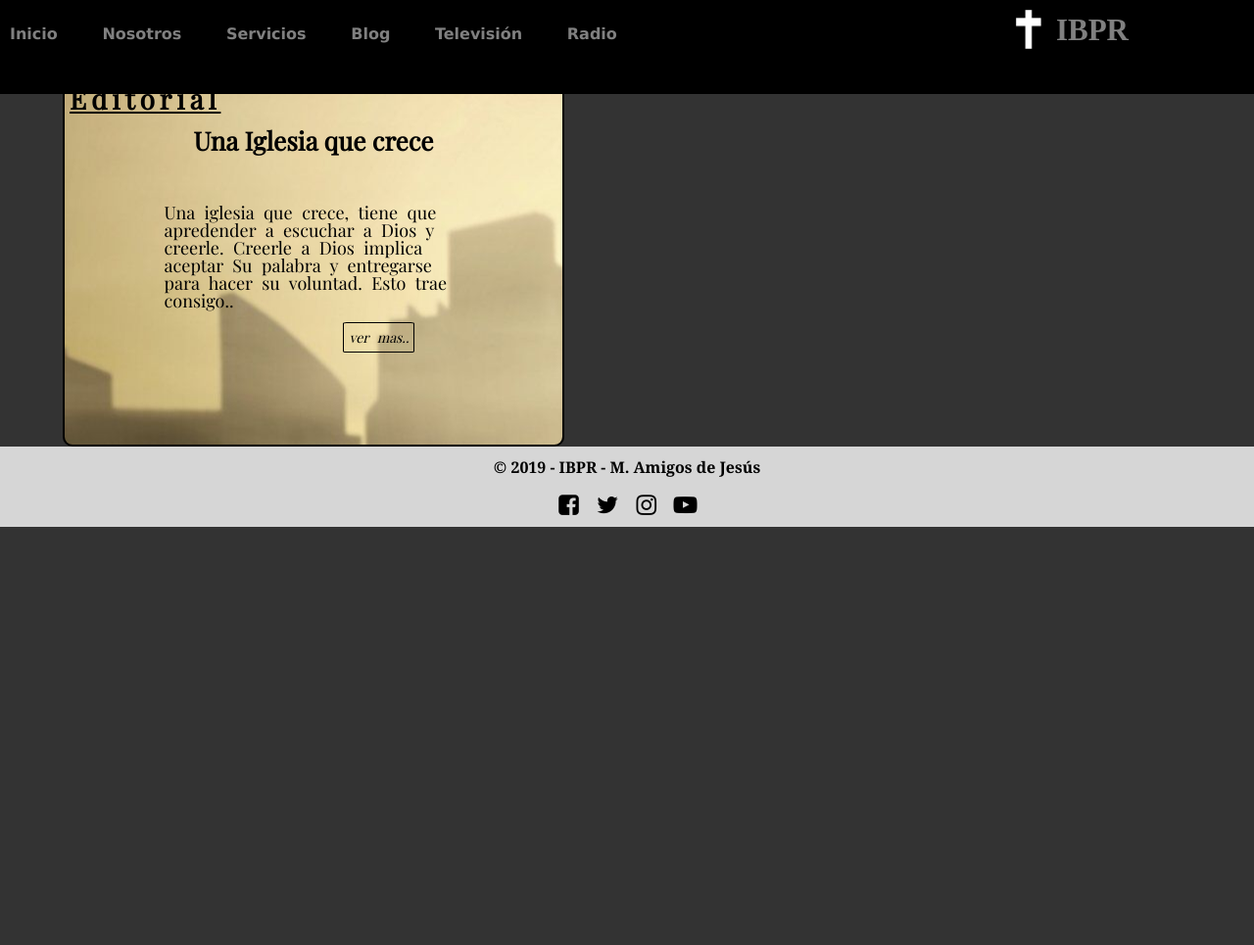
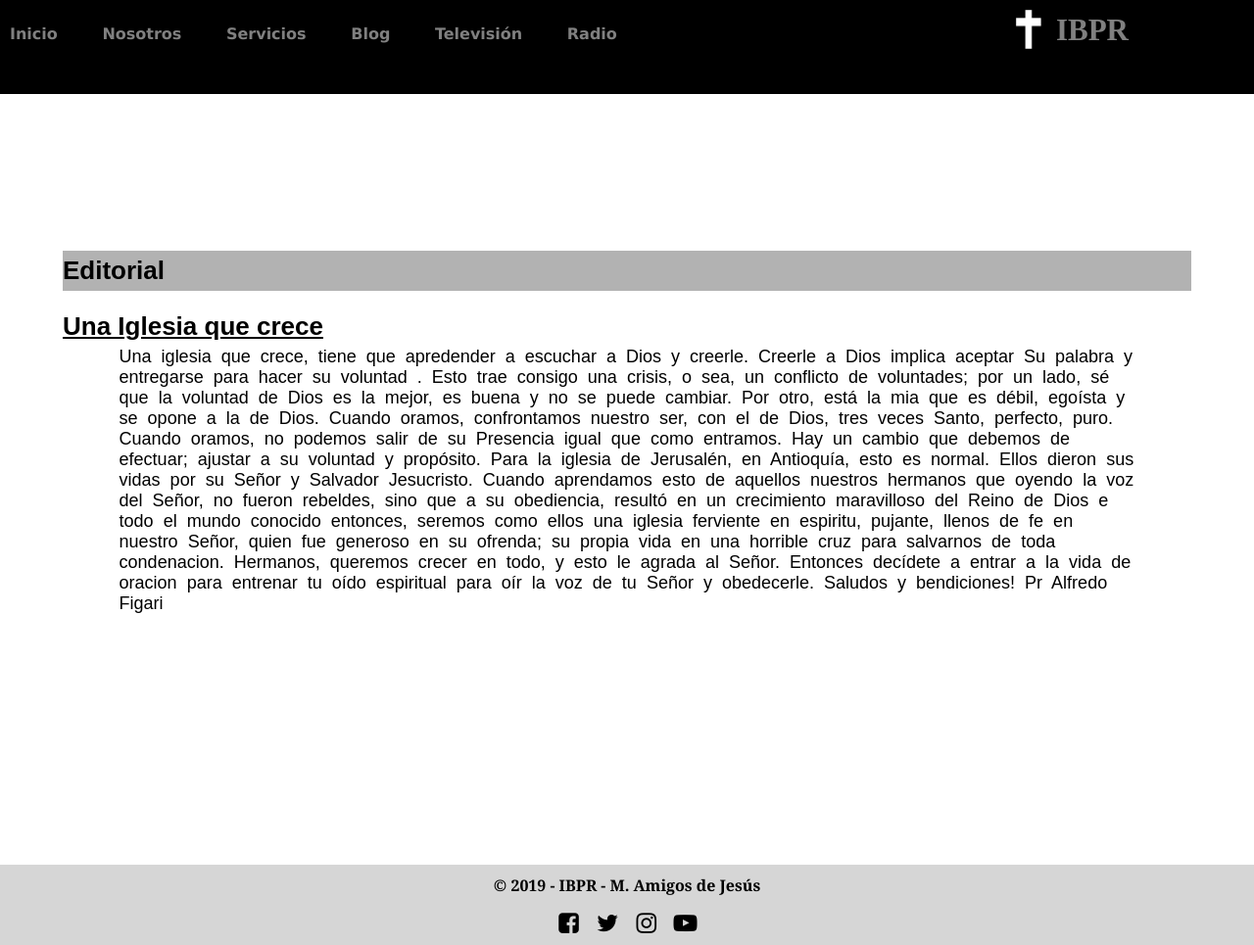
Before and after one commit to rickyMelida/panambireta, a PHP site: page /blog.html in a window 1280 px wide. Shown: the whole page at 98% size. Before the commit the page ends 538 px from the top, so only its background shows below. Run offline with PHP 8.4, Linux system fonts and the light colour scheme; some web fonts are replaced.

Commit message:
Se añade texto de la editorial y con sus propios estilos

```diff
--- a/blog.html
+++ b/blog.html
@@ -32,20 +32,35 @@
             </ul>
         </nav>
     </header>
-    <div id="content">
-        <section class="contenido">
-            <div id="cont_editorial" class="cont">
+        <section class="blog">
+            <div id="editorial_1">
                 <h3>Editorial</h3><br>
                 <h4>Una Iglesia que crece</h4>
                 <p>
-                    Una iglesia que crece, tiene que apredender a escuchar a Dios y creerle. Creerle a
-                    Dios implica aceptar Su palabra y entregarse para hacer su voluntad. Esto trae
-                    consigo.. <br><br>
-                    <i id="pagina_edit" class="ver_mas">ver mas..</i>
+                    Una iglesia que crece, tiene que apredender a escuchar a Dios y creerle.
+                    Creerle a Dios implica aceptar Su palabra y entregarse para hacer su voluntad
+                    . Esto trae consigo una crisis, o sea, un conflicto de voluntades; por un lado,
+                    sé que la voluntad de Dios es la mejor, es buena y no se puede cambiar. Por
+                    otro, está la mia que es débil, egoísta y se opone a la de Dios.
+                    Cuando oramos, confrontamos nuestro ser, con el de Dios, tres veces Santo,
+                    perfecto, puro. Cuando oramos, no podemos salir de su Presencia igual que
+                    como entramos.
+                    Hay un cambio que debemos de efectuar; ajustar a su voluntad y propósito.
+                    Para la iglesia de Jerusalén, en Antioquía, esto es normal. Ellos dieron sus
+                    vidas  por su Señor y Salvador Jesucristo.
+                    Cuando aprendamos  esto de aquellos nuestros hermanos que oyendo la voz del Señor,
+                    no fueron rebeldes, sino que a su obediencia, resultó en un crecimiento maravilloso
+                    del Reino de Dios e todo el mundo conocido entonces, seremos como ellos una iglesia
+                    ferviente en espiritu, pujante, llenos de fe en nuestro Señor, quien fue generoso
+                    en su ofrenda; su propia vida en una horrible cruz para salvarnos de toda condenacion.
+                    Hermanos, queremos crecer en todo, y esto le agrada al Señor. Entonces decídete a
+                    entrar a la vida de oracion para entrenar tu oído espiritual para oír la voz de tu
+                    Señor y obedecerle.
+                    Saludos y bendiciones!
+                    Pr Alfredo Figari
                 </p>
             </div>
         </section>
-    </div>
     <footer id="pie">
         <p id="mi_pie">&copy; 2019 - IBPR - M. Amigos de Jesús</p><br>
         <div id="redes">
@@ -56,7 +71,7 @@
         </div>
 
     </footer>
-    <script src="../js/design.js"></script>
+    <script src="js/design.js"></script>
 </body>
 
 
--- /dev/null
+++ b/css/blog.css
@@ -0,0 +1,27 @@
+.blog {
+  margin: auto;
+  background: #fff;
+}
+
+#editorial_1 {
+  padding: 20% 5%;
+}
+
+#editorial_1 h3 {
+  background: rgba(0, 0, 0, 0.3);
+  width: 100%;
+}
+
+#editorial_1 h4 {
+    text-decoration: underline;
+}
+
+#editorial_1 h3, #editorial_1 h4{
+  font: bold 26px sans-serif;
+  padding: 5px 0;
+}
+#editorial_1 p {
+  font: normal 18px sans-serif;
+  word-spacing: 5px;
+  margin: 0 5%;
+}
--- a/css/estilo.css
+++ b/css/estilo.css
@@ -3,6 +3,7 @@
 @import url("portadas.css");
 @import url("fontello.css");
 @import url("pie.css");
+@import url("blog.css");
 @import url('https://fonts.googleapis.com/css?family=Source+Serif+Pro');
 
 body {
--- a/js/design.js
+++ b/js/design.js
@@ -28,7 +28,7 @@ siguiente.click(function() {
 });
 
 
-/*Con efecto touch*/
+/*Con efecto touch
 var zona_touch = document.getElementById("slider");
 var tactil = new Hammer(zona_touch);
 
@@ -49,7 +49,7 @@ tactil.on("panright", function() {
 	}
 
 });
-
+*/
 
 
 
```
